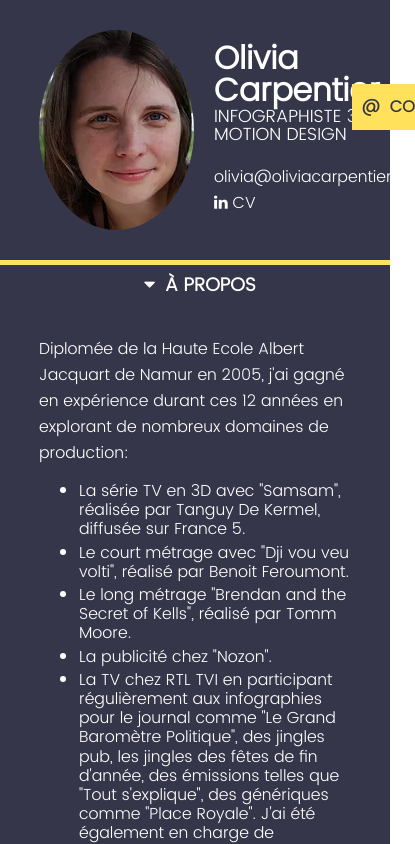
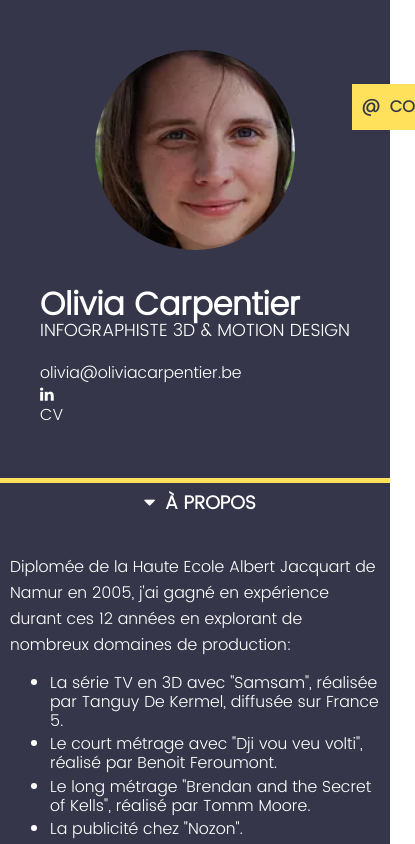
Before and after one commit to FeedbyDesign/oliviaCarpentier, a React (Create React App) app: page / in a window 390 px wide. Shown: the top 844 px of the page, 415 px wide, since content can reach past the window. Built offline with nearby package versions, Linux system fonts and the light colour scheme; no server answers.

Commit message:
testing responsiveness

```diff
--- a/src/Footer.js
+++ b/src/Footer.js
@@ -5,7 +5,7 @@ export default () => {
     <footer>
       <div>
         <p><i className="fa fa-copyright" aria-hidden="true"></i> Olivia Carpentier</p>
-        <p>Conception web originale <a className="feed" href="http://<<<.feedbydesign.com" target="_blank">Feed by Design</a></p>
+        <p>Conception web originale <a className="feed" href="http://www.feedbydesign.com" target="_blank">Feed by Design</a></p>
       </div>
     </footer>
   )
--- a/src/css/index.css
+++ b/src/css/index.css
@@ -132,9 +132,10 @@ dialog > div {
 }
 
 #Header {
-  padding: 30px 10%;
+  padding: 30px 10px;
   display: flex;
-  flex-flow: row nowrap;
+  flex-flow: row wrap;
+  justify-content: center;
 }
 #Header img {
   border-radius: 50%;
@@ -142,8 +143,13 @@ dialog > div {
   width: 200px;
   object-fit: cover;
 }
+#Header > * {
+  margin: 20px;
+}
 #Header > div {
-  margin: auto 20px;
+  display: flex;
+  flex-flow: column;
+  justify-content: center;
 }
 .Header__email {
   margin: 20px 0 0;
@@ -183,15 +189,15 @@ dialog > div {
 }
 #Portfolio > div {
   margin: 0 5px 10px;
-  width: 150px;
+  width: 140px;
   position: relative;
   background-color: rgba(255, 255, 255, 0.2);
 }
 #Portfolio img {
   max-height: 157px;
   max-width: 280px;
-  height: calc(150px/1.77);
-  width: 150px;
+  height: calc(140px/1.77);
+  width: 140px;
   object-fit: cover;
   border-bottom: 5px solid rgb(255, 225, 91);
   cursor: pointer;
@@ -245,3 +251,14 @@ footer > div {
 .feed:hover {
   color:
 }
+@media (max-width: 500px) {
+  #Portfolio {
+    padding: 30px 0;
+  }
+  #About {
+    padding: 30px 10px;
+  }
+  #Header > * {
+    margin: 20px 0;
+  }
+}
```
